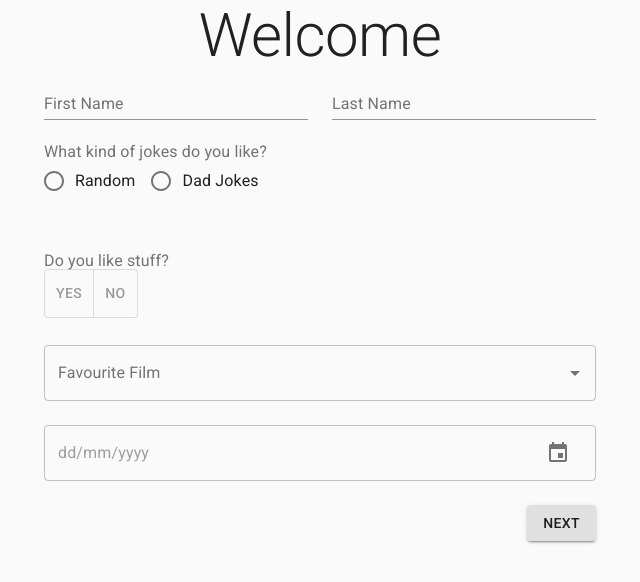
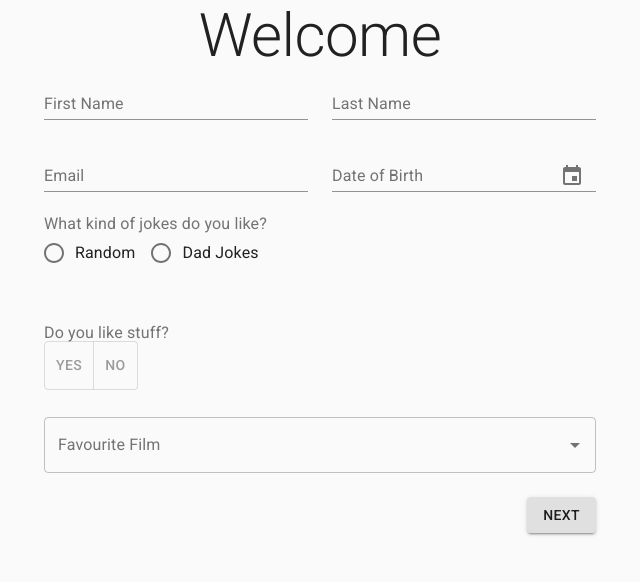
Before and after one commit to cuzzlor/react-testing, a React (Create React App) app: page / in a window 1280 px wide. Shown: the top 582 px of the page, without its empty margins (320-960 px from the left). Built offline with nearby package versions, Linux system fonts and the light colour scheme.

Commit message:
Add an email field with regex validation

```diff
--- a/src/features/personal-details/NameForm.tsx
+++ b/src/features/personal-details/NameForm.tsx
@@ -29,6 +29,7 @@ export interface NameFormData {
   firstName?: string;
   lastName?: string;
   dateOfBirth?: Date | null;
+  email?: string;
   favouriteFilm?: string;
   jokePreference?: JokePreference | null;
   likeStuff?: YesNo | null;
@@ -52,10 +53,13 @@ const validateDob: Record<string, Validate> = {
   max: (value) => isAfter(dobMax, value) || dobOutOfRangeMsg,
 };
 
+const EmailValidationPattern = /^(?!\.)(([-a-z0-9_]|(?<!\.)\.)*)(?<!\.)@[a-z0-9][\w.-]*[a-z0-9]\.[a-z][a-z.]*[a-z]$/;
+
 export const NameForm: React.FC<NameFormProps> = ({
   firstName = '',
   lastName = '',
   dateOfBirth = null,
+  email = '',
   favouriteFilm = null,
   jokePreference = null,
   sampleJoke = null,
@@ -68,7 +72,8 @@ export const NameForm: React.FC<NameFormProps> = ({
   onJokePreferenceChanged = () => void 0,
 }) => {
   const { register, handleSubmit, errors, control } = useForm<NameFormData>({
-    mode: 'all',
+    mode: 'onSubmit',
+    reValidateMode: 'onChange',
   });
 
   return (
@@ -101,6 +106,50 @@ export const NameForm: React.FC<NameFormProps> = ({
             helperText={errors.lastName?.message || ''}
             data-testid="lastName"
           />
+        </Grid>
+        <Grid item xs={6}>
+          <TextField
+            name="email"
+            label="Email"
+            fullWidth
+            defaultValue={email}
+            inputRef={register({
+              required: { value: true, message: 'Email is required' },
+              pattern: { value: EmailValidationPattern, message: 'Email is invalid' },
+            })}
+            error={!!errors.email}
+            helperText={errors.email?.message || ''}
+            data-testid="email"
+          />
+        </Grid>
+        <Grid item xs={6}>
+          <MuiPickersUtilsProvider utils={DateFnsUtils}>
+            <Controller
+              control={control}
+              name="dateOfBirth"
+              defaultValue={dateOfBirth}
+              rules={{
+                required: {
+                  value: true,
+                  message: 'Date of birth is required',
+                },
+                validate: validateDob,
+              }}
+              render={(args) => (
+                <KeyboardDatePicker
+                  {...args}
+                  fullWidth
+                  autoOk
+                  format="dd/MM/yyyy"
+                  placeholder="dd/mm/yyyy"
+                  label="Date of Birth"
+                  error={!!errors.dateOfBirth}
+                  helperText={errors.dateOfBirth?.message}
+                  data-testid="dateOfBirth"
+                />
+              )}
+            />
+          </MuiPickersUtilsProvider>
         </Grid>
         <Grid item xs={12}>
           <FormControl component="fieldset" error={!!errors.jokePreference}>
@@ -189,36 +238,6 @@ export const NameForm: React.FC<NameFormProps> = ({
             )}
           />
         </Grid>
-        <Grid item xs={12}>
-          <MuiPickersUtilsProvider utils={DateFnsUtils}>
-            <Controller
-              control={control}
-              name="dateOfBirth"
-              defaultValue={dateOfBirth}
-              rules={{
-                required: {
-                  value: true,
-                  message: 'Date of birth is required',
-                },
-                validate: validateDob,
-              }}
-              render={(args) => (
-                <KeyboardDatePicker
-                  {...args}
-                  fullWidth
-                  autoOk
-                  inputVariant="outlined"
-                  variant="inline"
-                  format="dd/MM/yyyy"
-                  placeholder="dd/mm/yyyy"
-                  error={!!errors.dateOfBirth}
-                  helperText={errors.dateOfBirth?.message}
-                  data-testid="dateOfBirth"
-                />
-              )}
-            />
-          </MuiPickersUtilsProvider>
-        </Grid>
         <Grid item xs={12} container justify="flex-end">
           <Button type="submit" variant="contained" data-testid="submit">
             Next
```
Also changed, not shown: 2 other files (tests, documents, lock files or other folders).
